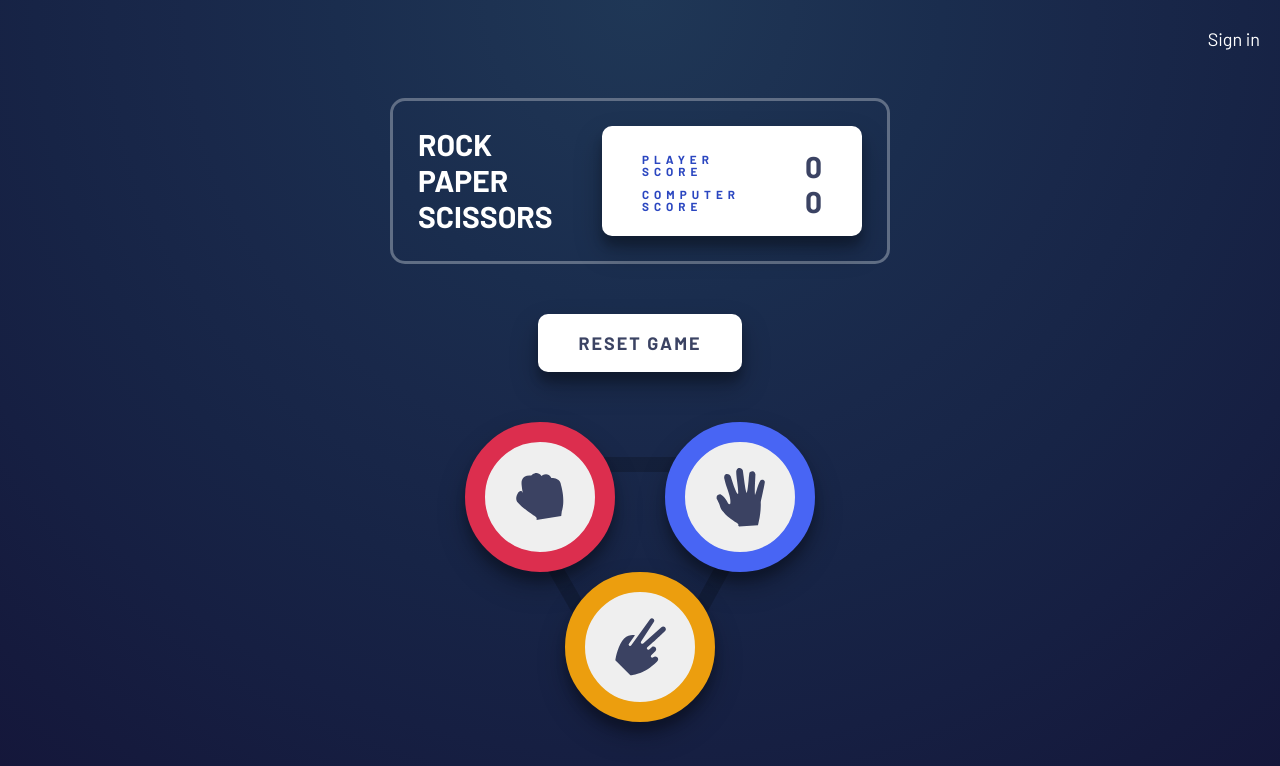
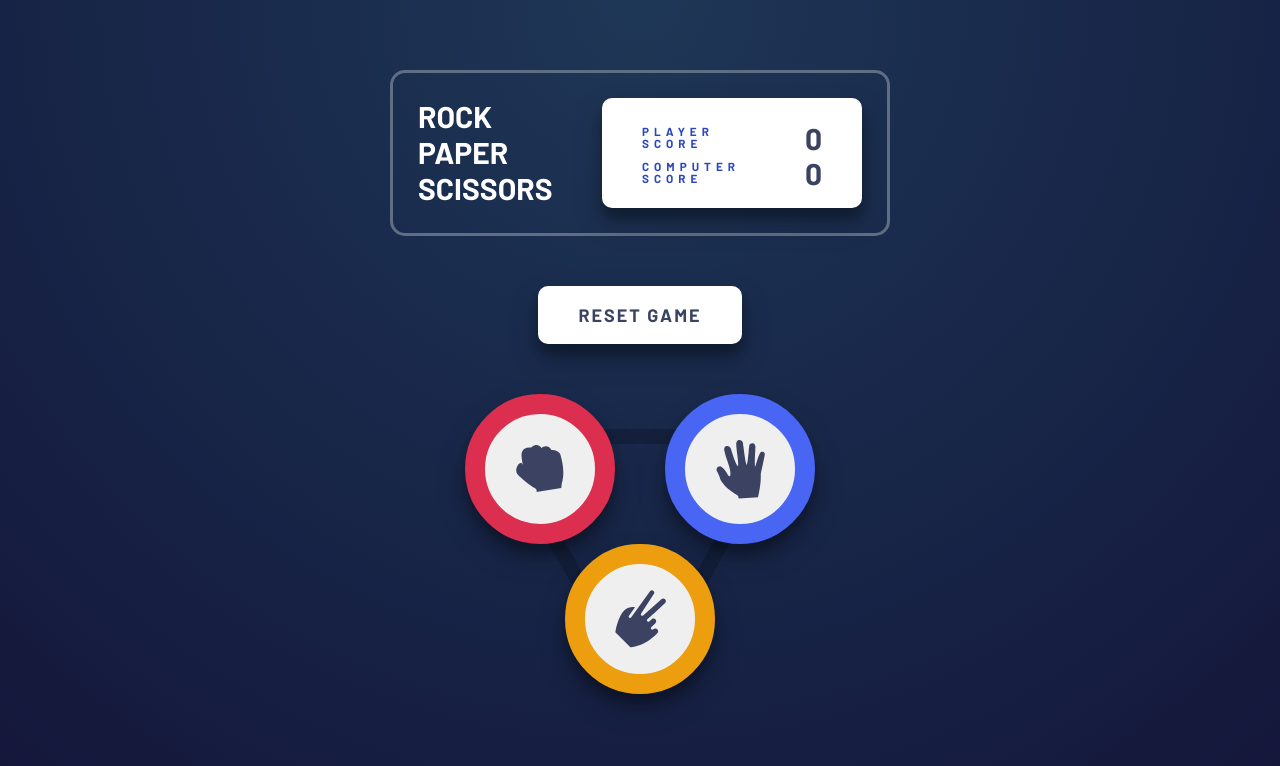
Before and after one commit to krishanghedia/rockpaperscissors, a plain HTML site: page index.html in a window 1280 px wide. Drawn offline with Linux system fonts and the light colour scheme.

Commit message:
removed defunct html

```diff
--- a/index.html
+++ b/index.html
@@ -19,19 +19,9 @@
     <link rel="stylesheet" type="text/css" href="./utils.css" />
     <link rel="stylesheet" type="text/css" href="./media-queries.css" />
     <script src="./index.js" type="module"></script>
-    <script src="./signup.js" type="module"></script>
     <title>Lets play! Rock Paper Scissors</title>
   </head>
   <body>
-    <div class="navContainer">
-      <nav class="nav">
-        <ul class="navList">
-          <li class="navItem">
-            <a href="./signup.html">Sign in</a>
-          </li>
-        </ul>
-      </nav>
-    </div>
     <div class="container">
       <header>
         <h1>
```
